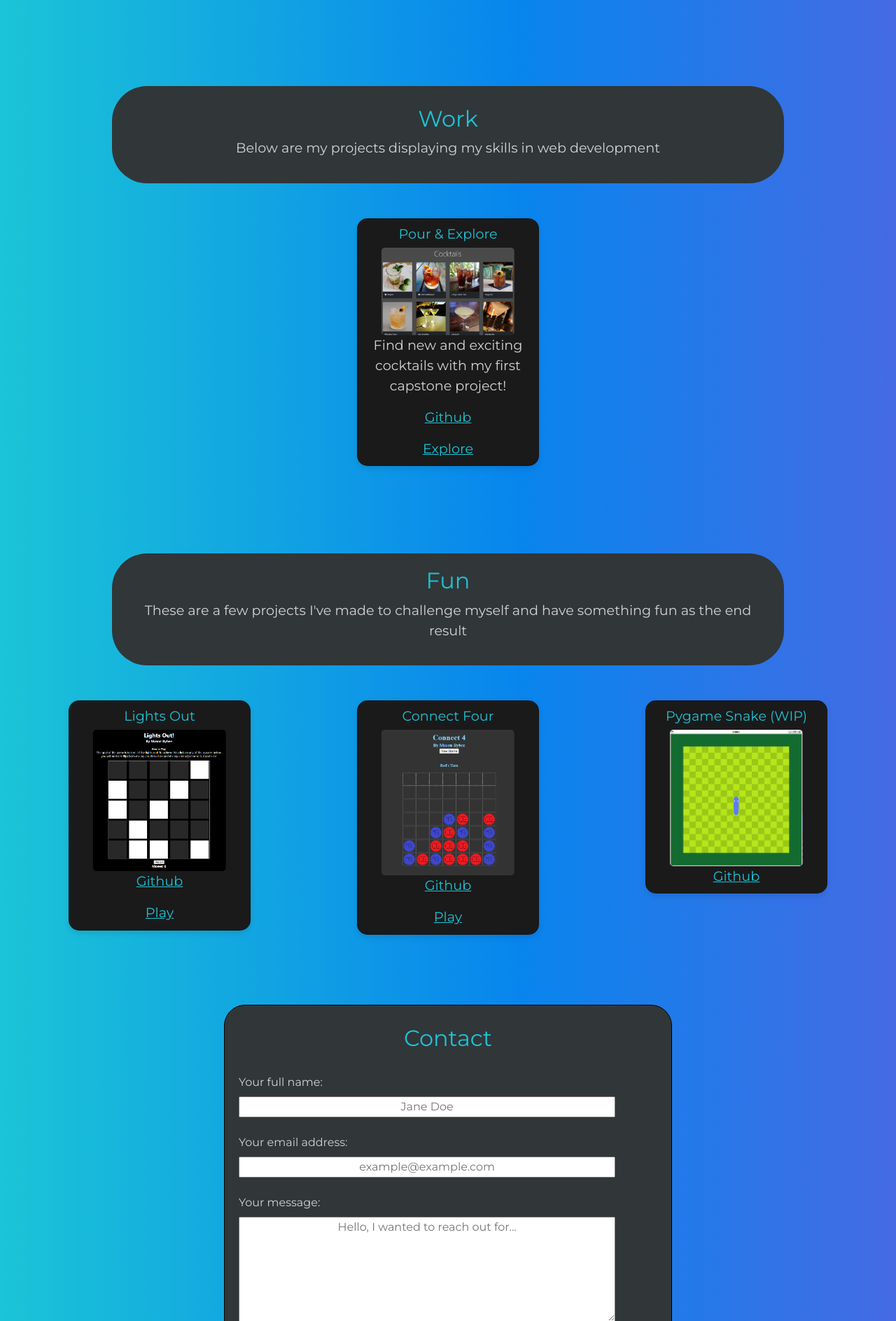
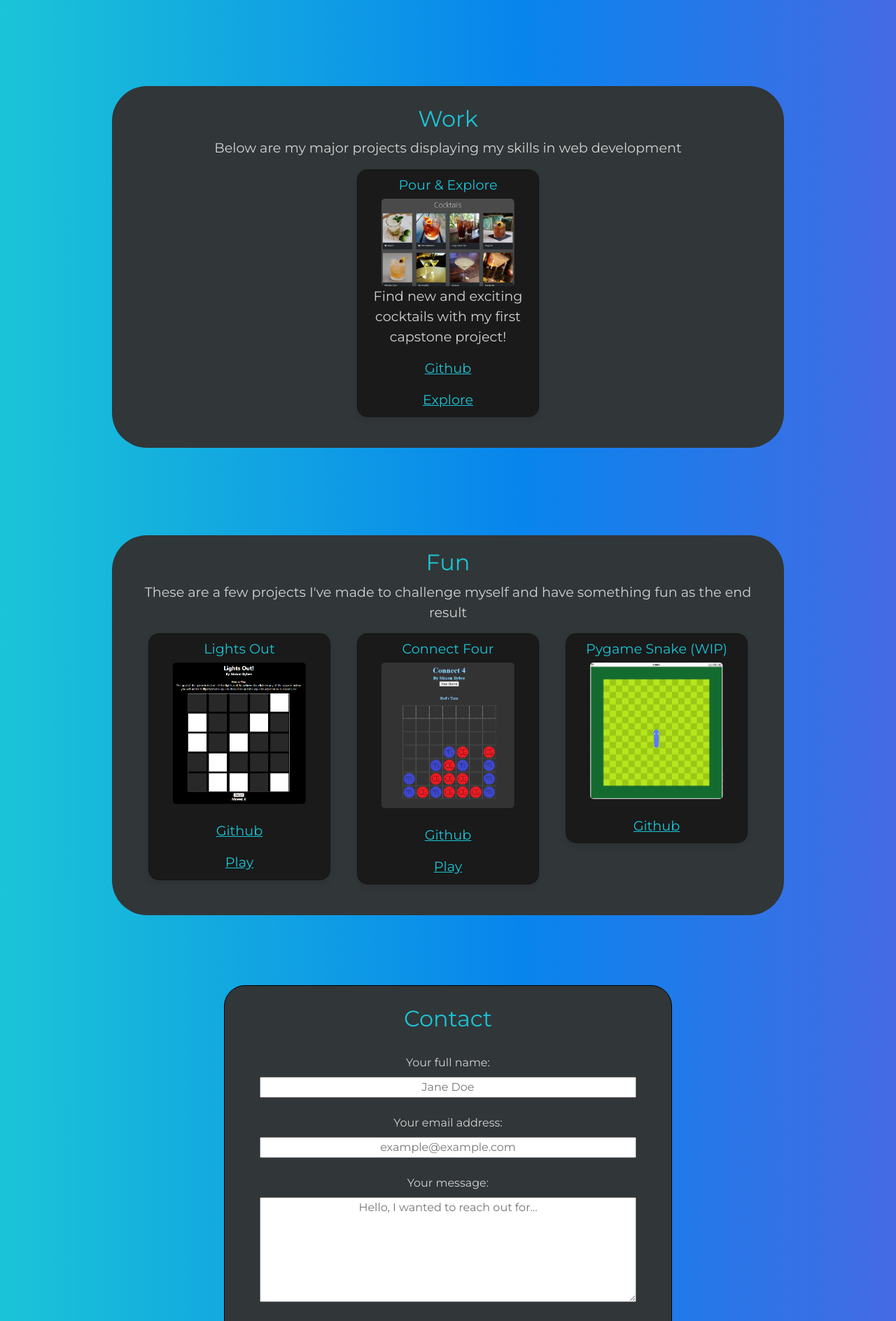
Before and after one commit to MasonBybee/portfolio, a Flask app: page / in a window 1280 px wide. Shown: the part 1504-3392 px from the top of the page at 70% size. Run offline with Flask 3, Linux system fonts and the light colour scheme; some libraries are stand-ins or nearby versions.

Commit message:
updated card margins

```diff
--- a/templates/index.html
+++ b/templates/index.html
@@ -1,5 +1,5 @@
 {% macro workCard(data) -%}
-<div class="card">
+<div class="card mb-4">
   <h3 class="card-title">{{data.title}}</h3>
   <img class="card-img" src="{{data.img_src}}" alt="{{data.img_alt}}" />
   <p class="card-text">{{data.text}}</p>
@@ -13,10 +13,10 @@
   </p>
 </div>
 {%- endmacro %} {% macro funCard(data) -%}
-<div class="card">
+<div class="card mb-4">
   <h3 class="card-title">{{data.title}}</h3>
   <img class="card-img" src="{{data.img_src}}" alt="{{data.img_alt}}" />
-  <p class="card-text">
+  <p class="card-text mt-4">
     <a target="_blank" href="{{data.github_link}}">Github</a>
   </p>
   {% if data.website_link %}
@@ -37,7 +37,7 @@
 <img class="masonIMG" src="/static/assets/Portfolio/IMG_2203.jpg" alt="" />
 <h1 class="greeting">Hello, I'm Mason</h1>
 <h2 class="title">Full-Stack Web Developer</h2>
-<div id="about" class="text-container my-5">
+<section id="about" class="text-container my-5">
   <h2 class="my-3">About Me</h2>
   <p>
     Hello! I'm Mason Bybee, a Full-Stack Developer. Though my journey into
@@ -59,25 +59,25 @@
     goal is to channel these skills and experiences into becoming a proficient
     Game Developer.
   </p>
-</div>
-<div id="work" class="text-container">
+</section>
+<section id="work" class="text-container">
   <h2 class="mt-2">Work</h2>
-  <p>Below are my projects displaying my skills in web development</p>
-</div>
+  <p>Below are my major projects displaying my skills in web development</p>
   <div class="card-container">
     {%for card in work_cards %}{{workCard(card)}}{% endfor %}
   </div>
-<div id="fun" class="text-container">
+</section>
+<section id="fun" class="text-container">
   <h2>Fun</h2>
   <p>
     These are a few projects I've made to challenge myself and have something
     fun as the end result
   </p>
-</div>
   <div class="card-container">
     {% for card in fun_cards %} {{funCard(card)}}{% endfor %}
   </div>
-<section>
+</section>
+<section id="contact">
   <form id="contact-form">
     <div class="form-div">
       <h2 class="mt-2" id="contact">Contact</h2>
@@ -104,7 +104,7 @@
         />
       </div>
       <div class="form-group mt-4">
-        <label for="message">Your message:</label>
+        <label>Your message:</label>
         <br />
         <textarea
           class="contact-message contact-inputs mt-2"
```
Lines whose indentation alone changed are shown as unchanged.
